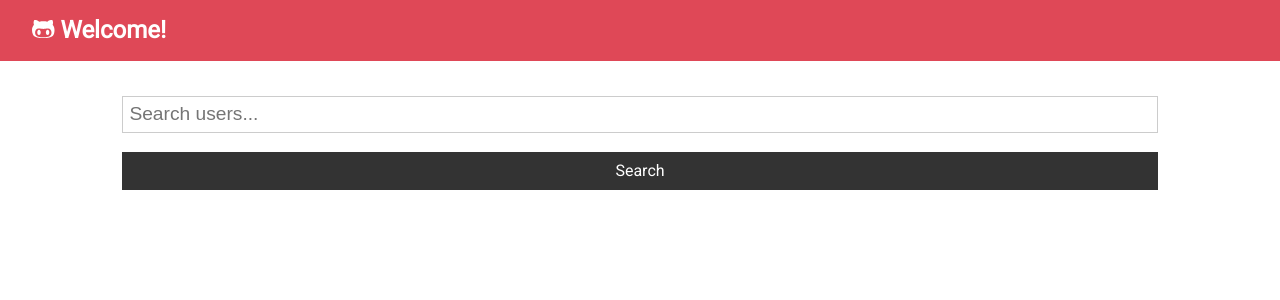
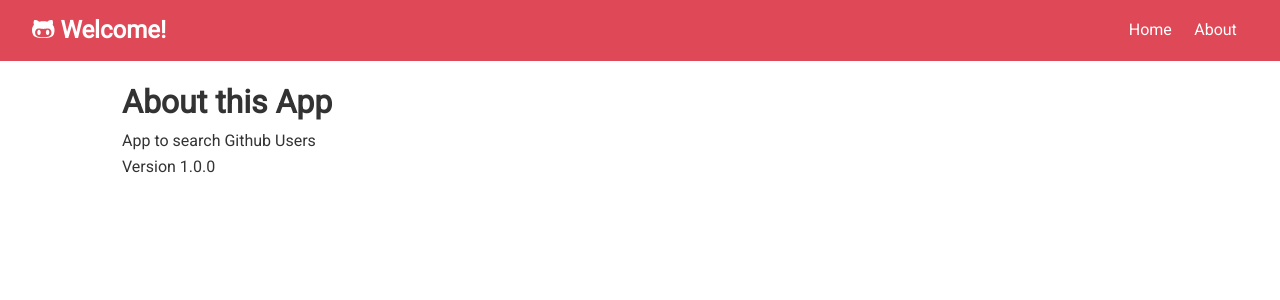
Before and after one commit to avgDev0/githubFinder, a React (Create React App) app: page /about in a window 1280 px wide. Shown: the top 300 px of the page. Built offline with nearby package versions, Linux system fonts and the light colour scheme.

Commit message:
Implementing react-router-dom

```diff
--- a/src/App.js
+++ b/src/App.js
@@ -1,10 +1,12 @@
-import React from 'react';
+import React, { Fragment } from 'react';
 import './App.css';
 import NavigationBar from './components/layout/NavigationBar';
 import Users from './components/users/Users';
 import Search from './components/users/Search';
 import Alert from './components/layout/Alert';
 import { fetchUsers } from './utils/helpers';
+import { BrowserRouter as Router, Switch, Route } from 'react-router-dom';
+import About from './components/pages/About';
 
 class App extends React.Component {
   state = {
@@ -33,10 +35,17 @@
     const { users, loading, alertConfig } = this.state;
 
     return (
-      <>
+      <Router>
+        <div className='App'>
           <NavigationBar />
           <div className='container'>
             <Alert config={alertConfig} />
+            <Switch>
+              <Route
+                exact
+                path='/'
+                render={props => (
+                  <Fragment>
                     <Search
                       onSubmit={this.searchUser}
                       clearUsers={this.clearUsers}
@@ -44,8 +53,14 @@
                       setAlert={this.setAlertConfig}
                     />
                     <Users users={users} loading={loading} />
+                  </Fragment>
+                )}
+              />
+              <Route exact path='/about' component={About} />
+            </Switch>
           </div>
-      </>
+        </div>
+      </Router>
     );
   }
 }
--- a/src/components/layout/NavigationBar/index.js
+++ b/src/components/layout/NavigationBar/index.js
@@ -2,6 +2,7 @@
 import PropTypes from 'prop-types';
 import { FontAwesomeIcon } from '@fortawesome/react-fontawesome';
 import { faGithubAlt } from '@fortawesome/free-brands-svg-icons';
+import { Link } from 'react-router-dom';
 
 export const NavigationBar = ({ title }) => {
   return (
@@ -9,6 +10,14 @@
       <h1>
         <FontAwesomeIcon icon={faGithubAlt} /> {title}!
       </h1>
+      <ul>
+        <li>
+          <Link to='/'>Home</Link>
+        </li>
+        <li>
+          <Link to='/about'>About</Link>
+        </li>
+      </ul>
     </nav>
   );
 };
--- /dev/null
+++ b/src/components/pages/About.js
@@ -0,0 +1,13 @@
+import React, { Fragment } from 'react';
+
+const About = () => {
+  return (
+    <Fragment>
+      <h1>About this App</h1>
+      <p>App to search Github Users</p>
+      <p>Version 1.0.0</p>
+    </Fragment>
+  );
+};
+
+export default About;
```
Lines whose indentation alone changed are shown as unchanged.
